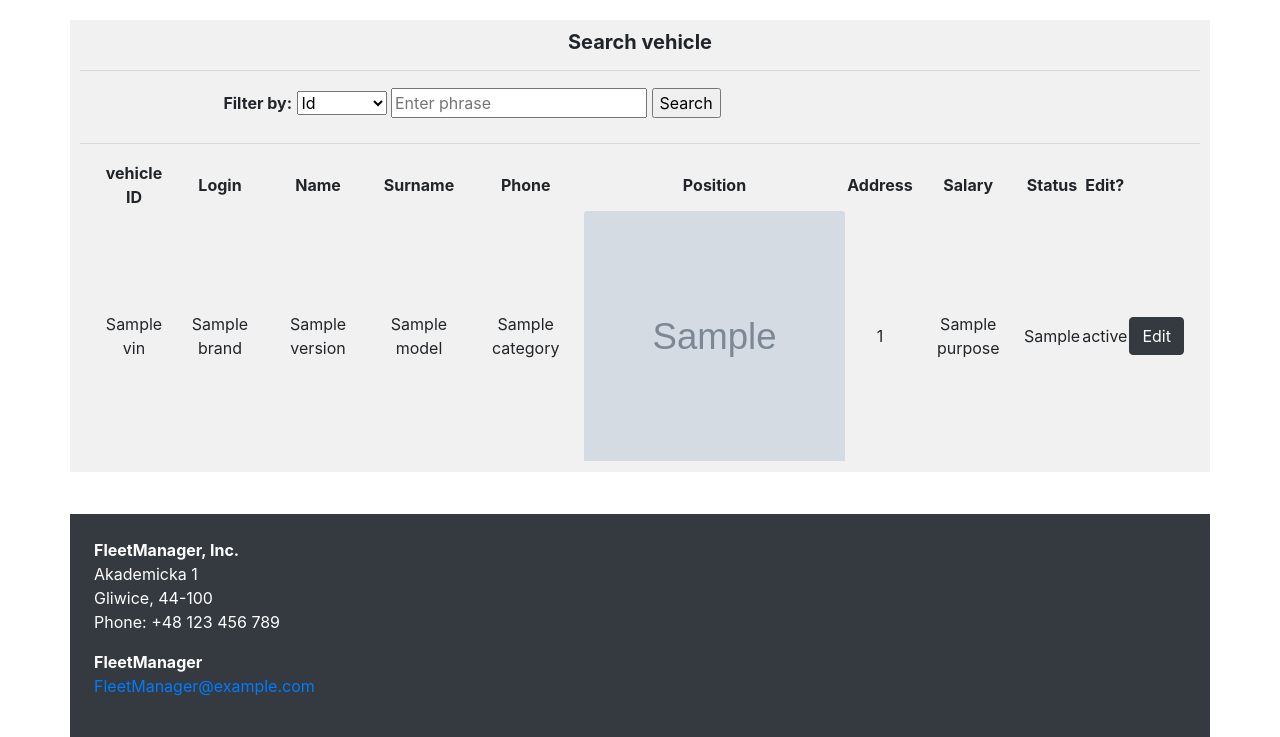
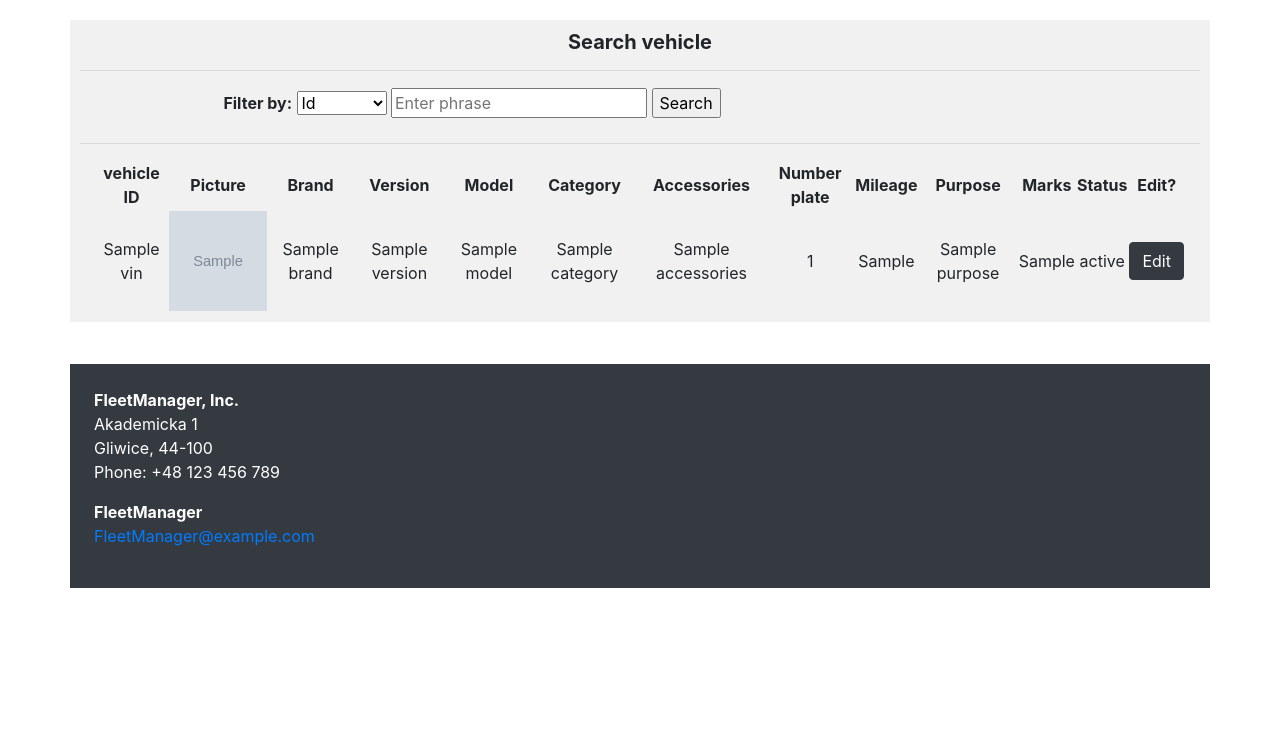
Before and after one commit to ssziolkowski/2021_BD2_S17_ZIOLKOWSKI, a Django app: template FleetManager/manager/templates/manager/editVehicles.html in a window 1280 px wide. Shown: the part 56-793 px from the top of the page. After the commit the page ends 644 px from the top, so only its background shows below. Run offline with Django 3.2, Linux system fonts and the light colour scheme; the template is opened without the code that fills it: most values are stand-ins (such as "Sample title", 1, 10 or a date in 2020); grey boxes marked "Sample" are stand-in pictures; some libraries are stand-ins or nearby versions.

Commit message:
Update editVehicles.html

```diff
--- a/FleetManager/manager/templates/manager/editVehicles.html
+++ b/FleetManager/manager/templates/manager/editVehicles.html
@@ -67,13 +67,16 @@
     <table margin="0" id="t">
       <tr>
         <th>vehicle ID</th>
-        <th>Login</th>
-        <th>Name</th>
-        <th>Surname</th>
-        <th>Phone</th>
-        <th>Position</th>
-        <th>Address</th>
-        <th>Salary</th>
+        <th>Picture</th>
+        <th>Brand</th>
+        <th>Version</th>
+        <th>Model</th>
+        <th>Category</th>
+        <th>Accessories</th>
+        <th>Number plate</th>
+        <th>Mileage</th>
+        <th>Purpose</th>
+        <th>Marks</th>
         <th>Status</th>
         <th>Edit?</th>
       </tr>
@@ -83,6 +86,10 @@
           <td>
             {{vehicle.VIN }}
             <input type="text" placeholder="xD" value="{{ vehicle.VIN }}" name="VIN" disabled hidden required>
+          </td>
+          <td>
+            <img src="{{vehicle.picture.url}} " alt="Card image cap" width="100%" height="100px">
+            <input type="file" placeholder="Upload picture" name="picture" disabled hidden required>
           </td>
           <td>
             {{vehicle.brand }}
@@ -102,12 +109,16 @@
               required>
           </td>
           <td>
-            <img class="card-img-top" src="{{vehicle.picture.url}} " alt="Card image cap">
-            <input type="file" placeholder="Upload picture" name="picture" disabled hidden required>
+            {{vehicle.accessories }}
+            <input type="text" placeholder="N/A" value="{{ vehicle.accessories }}" name="accessories" disabled hidden required>
           </td>
           <td>
             {{vehicle.plate_number }}
-            <input type="number" placeholder="N/A" value="{{ vehicle.plate_number }}" name="plate_number" disabled hidden required>
+            <input type="text" placeholder="N/A" value="{{ vehicle.plate_number }}" name="plate_number" disabled hidden required>
+          </td>
+          <td>
+            {{vehicle.current_mileage }}
+            <input type="number" placeholder="N/A" value="{{ vehicle.current_mileage }}" name="current_mileage" disabled hidden required>
           </td>
           <td>
             {{vehicle.purpose }}
```
